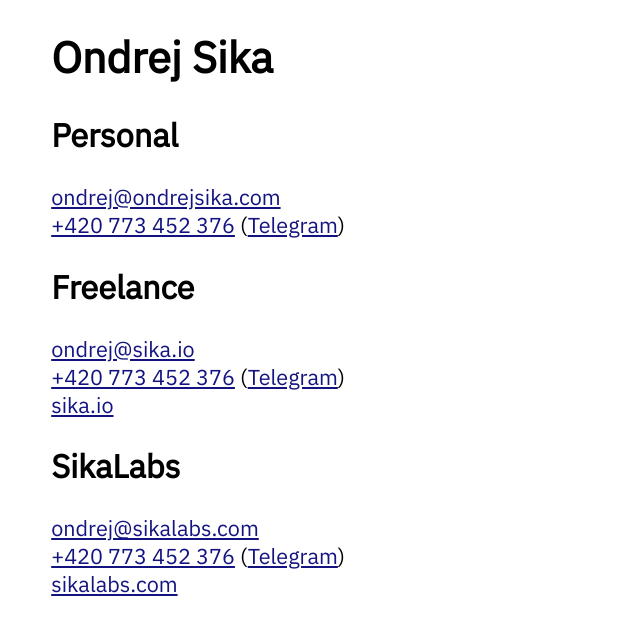
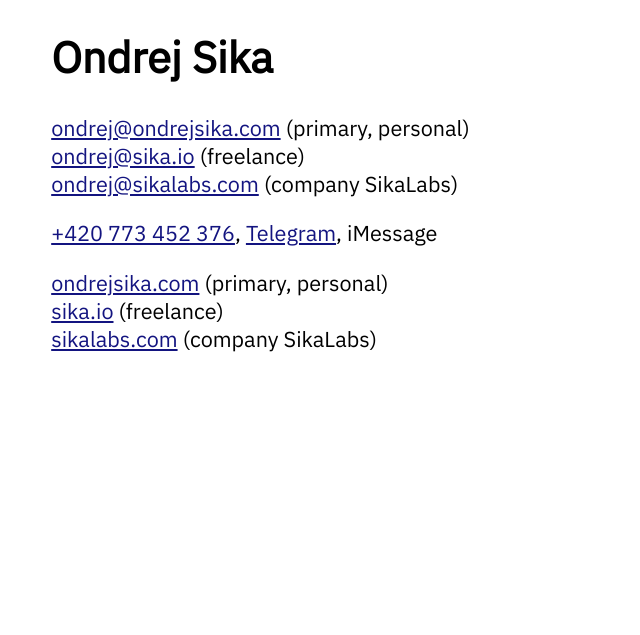
Before and after one commit to ondrejsika/ondrejsika.com, a Jekyll site: the page built from contact/index.md, in a window 1280 px wide. Shown: the top 635 px of the page, without its empty margins (0-640 px from the left). Built offline with Jekyll 4.4.1, drawn with Linux system fonts in a browser that asks for light colours.

Commit message:
feat(contact): Simplify contact page

```diff
--- a/contact/index.md
+++ b/contact/index.md
@@ -5,24 +5,16 @@
 
 # Ondrej Sika
 
-## Personal
+<ondrej@ondrejsika.com> (primary, personal)
+<br/>
+<ondrej@sika.io> (freelance)
+<br/>
+<ondrej@sikalabs.com> (company SikaLabs)
 
-<ondrej@ondrejsika.com>
+[+420 773 452 376](tel:+420773452376), [Telegram](https://t.me/ondrejsika), iMessage
+
+[ondrejsika.com](https://ondrejsika.com) (primary, personal)
 <br/>
-[+420 773 452 376](tel:+420773452376) ([Telegram](https://t.me/ondrejsika))
-
-## Freelance
-
-<ondrej@sika.io>
+[sika.io](https://sika.io) (freelance)
 <br/>
-[+420 773 452 376](tel:+420773452376) ([Telegram](https://t.me/ondrejsika))
-<br/>
-[sika.io](https://sika.io)
-
-## SikaLabs
-
-<ondrej@sikalabs.com>
-<br/>
-[+420 773 452 376](tel:+420773452376) ([Telegram](https://t.me/ondrejsika))
-<br/>
-[sikalabs.com](https://sikalabs.com)
+[sikalabs.com](https://sikalabs.com) (company SikaLabs)
```
